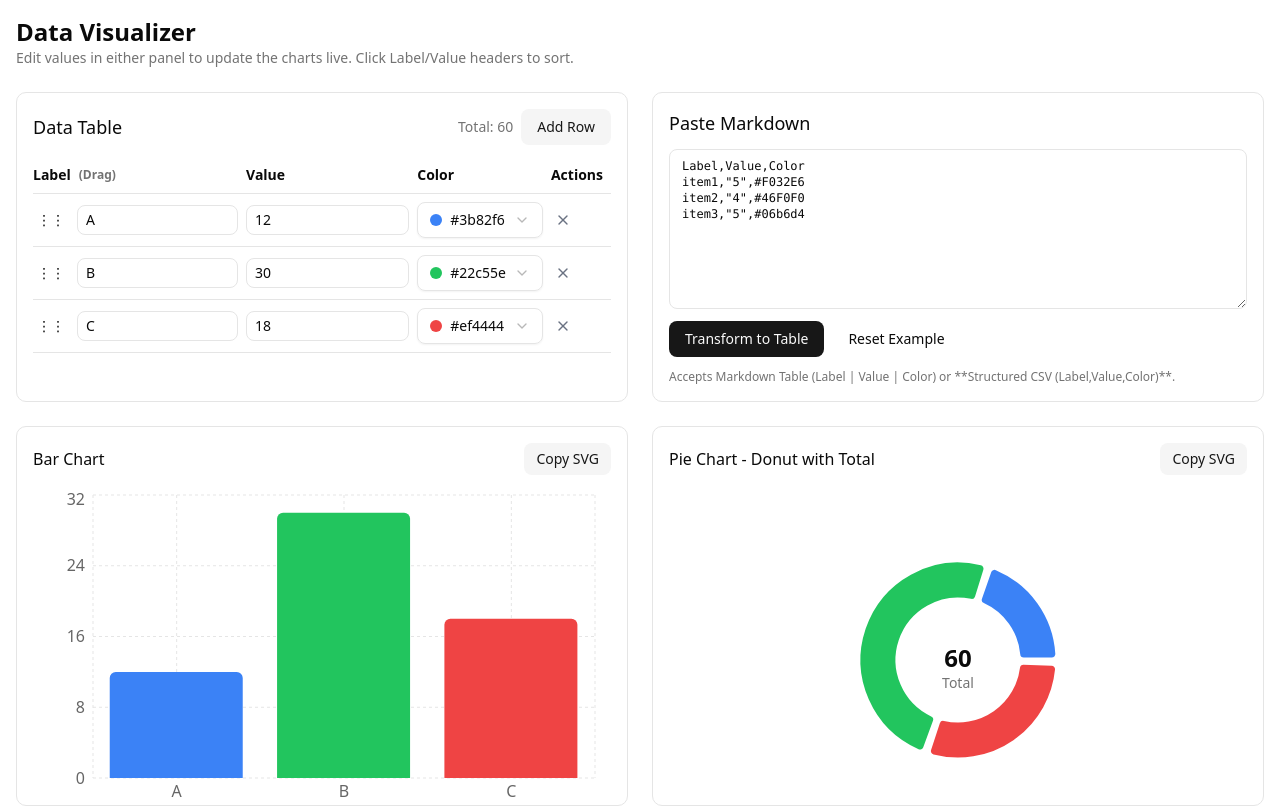
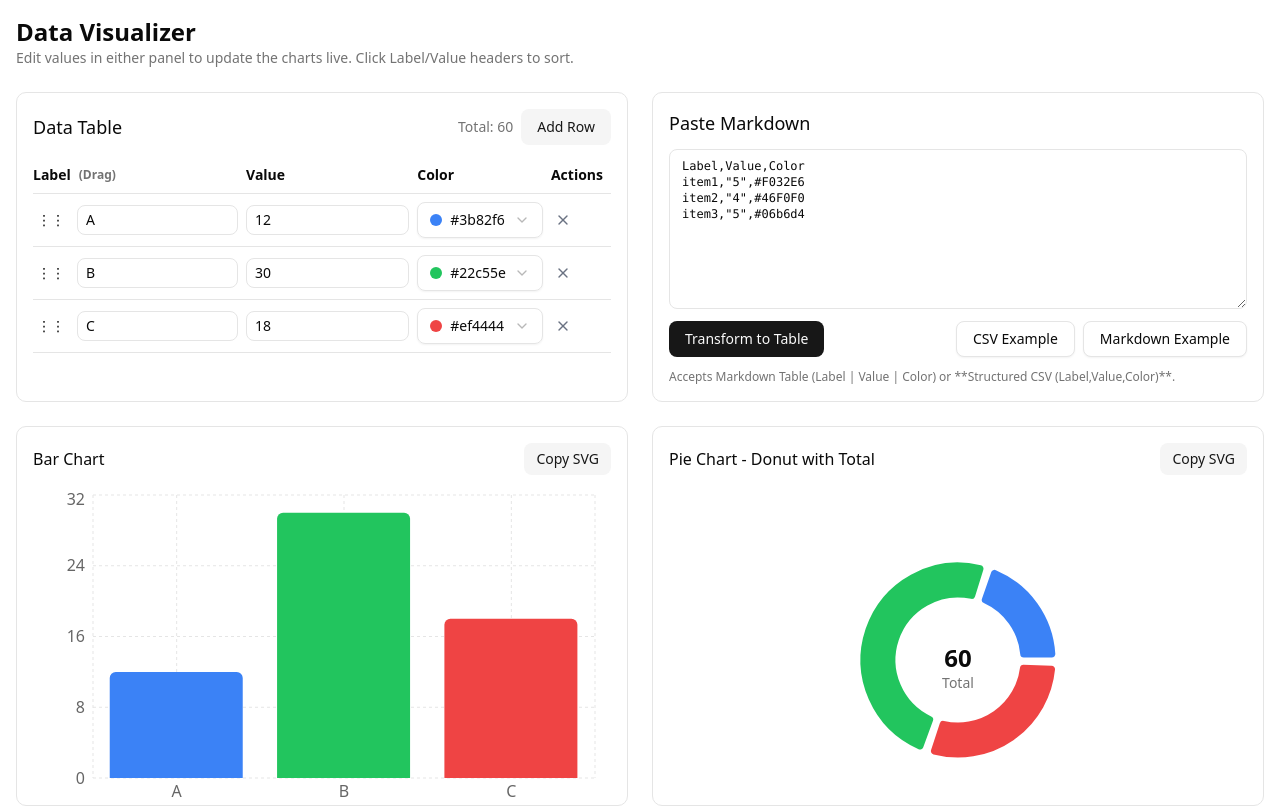
Before and after one commit to s1n-c0s/FastChart, a React (Vite) app: page / in a window 1280 px wide. Shown: the top 807 px of the page. Built offline with nearby package versions, Linux system fonts and the light colour scheme.

Commit message:
+ Example button value

```diff
--- a/src/components/DataVisualizer.tsx
+++ b/src/components/DataVisualizer.tsx
@@ -259,6 +259,7 @@ export default function DataVisualizer() {
     if (lines.length === 0) return []
 
     const result: Datum[] = []
+    let colorIndex = 0
     let itemCount = 0; // 💡 NEW: ตัวนับรายการที่ถูกต้อง
 
     // ตรวจสอบว่าเป็น Markdown Table หรือไม่
@@ -613,7 +614,7 @@ export default function DataVisualizer() {
               value={markdownInput}
               onChange={e => setMarkdownInput(e.target.value)}
             />
-            <div className="flex items-center gap-2">
+            <div className="flex items-center justify-between gap-2">
               <Button
                 onClick={() => {
                   const rows = parseMarkdownTable(markdownInput)
@@ -624,15 +625,30 @@ export default function DataVisualizer() {
               >
                 Transform to Table
               </Button>
+
+              {/* 💡 Grouped Buttons (ButtonGroup Style) */}
+              <div className="flex gap-2">
                   <Button
-                variant="ghost"
+                      variant="outline" // ใช้ variant="outline"
                       onClick={() => {
-                  setMarkdownInput('| Label | Value | Color |\n|------:|------:|:-----:|\n| A     | 12    |       |\n| B     | 30    |       |\n| C     | 18    |       |')
+                          setMarkdownInput(`Label,Value,Color\nA, 12, #3b82f6\nB, 30, #22c55e\nC, 18, #ef4444`)
                           setSortConfig(null)
                       }}
+                      aria-label="Load CSV Example"
                   >
-                Reset Example
+                      CSV Example
                   </Button>
+                  <Button
+                      variant="outline" // ใช้ variant="outline"
+                      onClick={() => {
+                          setMarkdownInput('| Label | Value | Color |\n|------:|------:|:-----:|\n| A     | 12    | #3b82f6 |\n| B     | 30    | #22c55e |\n| C     | 18    | #ef4444 |')
+                          setSortConfig(null)
+                      }}
+                      aria-label="Load Markdown Example"
+                  >
+                      Markdown Example
+                  </Button>
+              </div>
             </div>
             <p className="text-xs text-muted-foreground">
               Accepts Markdown Table (Label | Value | Color) or **Structured CSV (Label,Value,Color)**.
```
Lines whose indentation alone changed are shown as unchanged.
